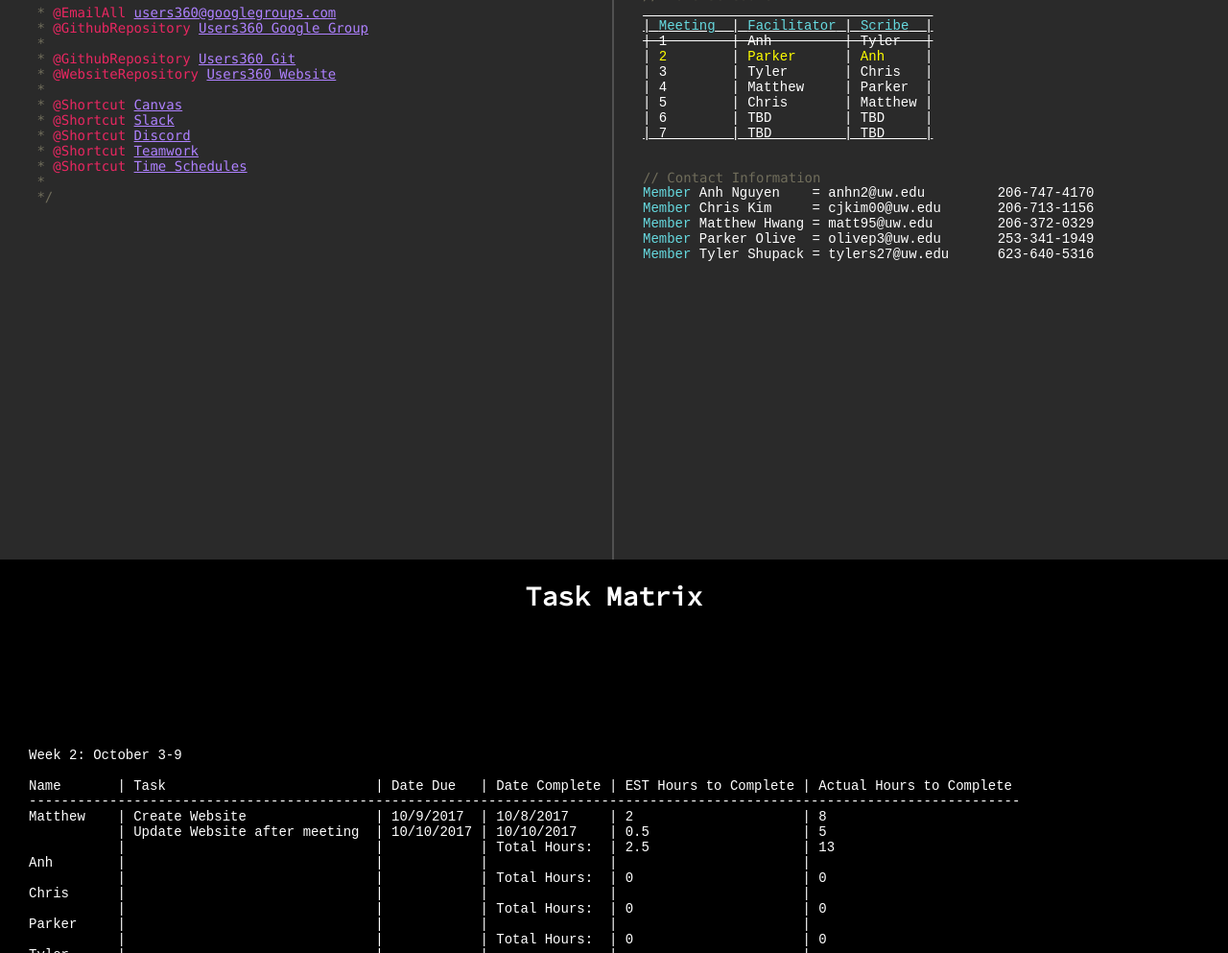
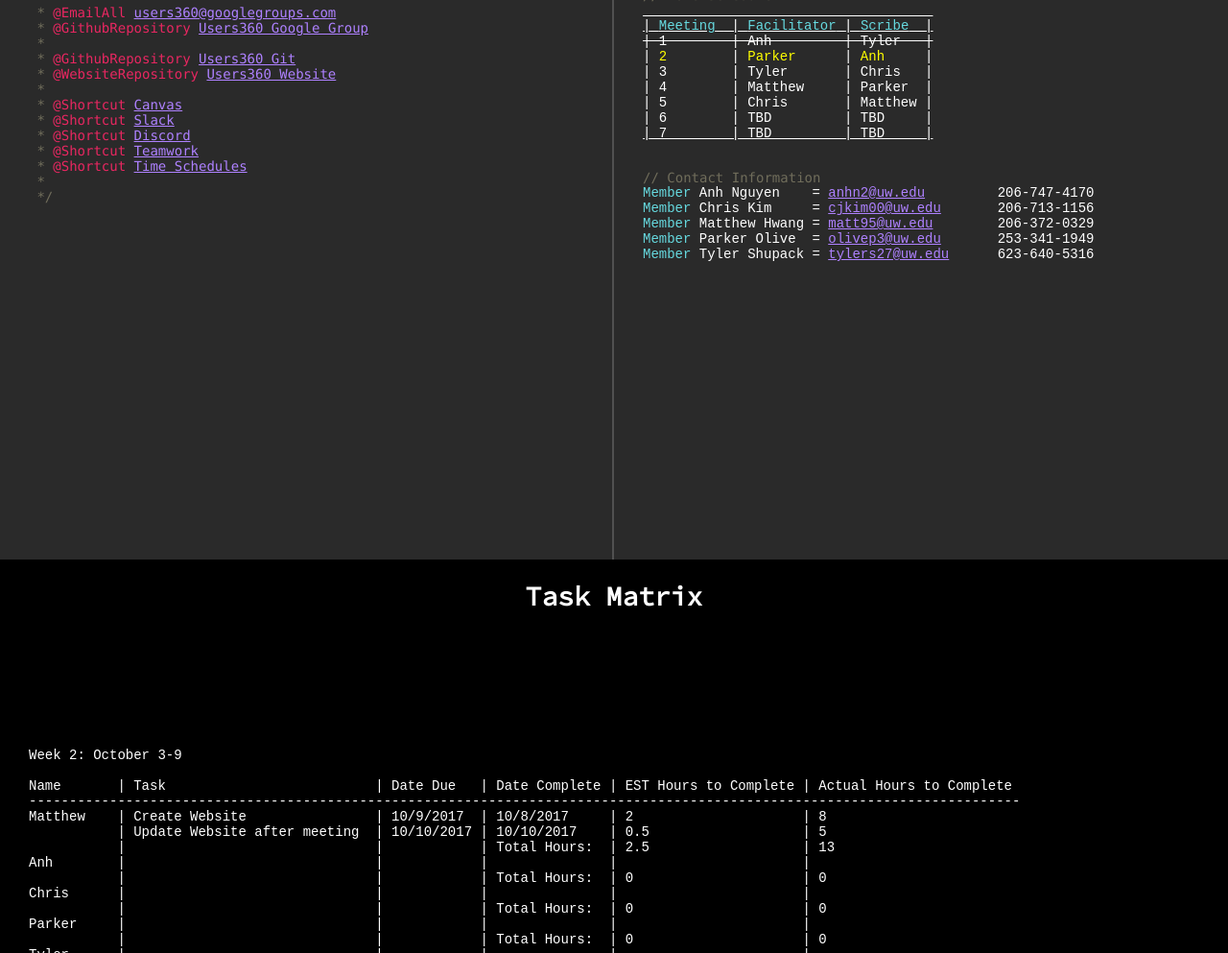
Before and after one commit to During-College/TCSS360-Website, a plain HTML site: page index.html in a window 1280 px wide. Shown: the part 1017-2010 px from the top of the page at 96% size. Drawn offline with Linux system fonts and the light colour scheme.

Commit message:
added links to our emails

```diff
--- a/index.html
+++ b/index.html
@@ -67,11 +67,11 @@
 					<pre class="code textCode">| 6        | TBD         | TBD     |</pre>
 					<pre class="code textCode"><u>| 7        | TBD         | TBD     |</u></pre>
 					<p class="comment">// Contact Information</p>
-					<pre class="code textCode"><span class="textClass">Member </span>Anh Nguyen    = anhn2@uw.edu         206-747-4170</pre>
-					<pre class="code textCode"><span class="textClass">Member </span>Chris Kim     = cjkim00@uw.edu       206-713-1156</pre>
-					<pre class="code textCode"><span class="textClass">Member </span>Matthew Hwang = matt95@uw.edu        206-372-0329</pre>
-					<pre class="code textCode"><span class="textClass">Member </span>Parker Olive  = olivep3@uw.edu       253-341-1949</pre>
-					<pre class="code textCode"><span class="textClass">Member </span>Tyler Shupack = tylers27@uw.edu      623-640-5316</pre><br>
+					<pre class="code textCode"><span class="textClass">Member </span>Anh Nguyen    = <a href="mailto:anhn2@uw.edu">anhn2@uw.edu</a>         206-747-4170</pre>
+					<pre class="code textCode"><span class="textClass">Member </span>Chris Kim     = <a href="mailto:cjkim00@uw.edu">cjkim00@uw.edu</a>       206-713-1156</pre>
+					<pre class="code textCode"><span class="textClass">Member </span>Matthew Hwang = <a href="mailto:matt95@uw.edu">matt95@uw.edu</a>        206-372-0329</pre>
+					<pre class="code textCode"><span class="textClass">Member </span>Parker Olive  = <a href="mailto:olivep3@uw.edu">olivep3@uw.edu</a>       253-341-1949</pre>
+					<pre class="code textCode"><span class="textClass">Member </span>Tyler Shupack = <a href="mailto:tylers27@uw.edu">tylers27@uw.edu</a>      623-640-5316</pre><br>
 				</div>
 			</div>
 		</div>
```
